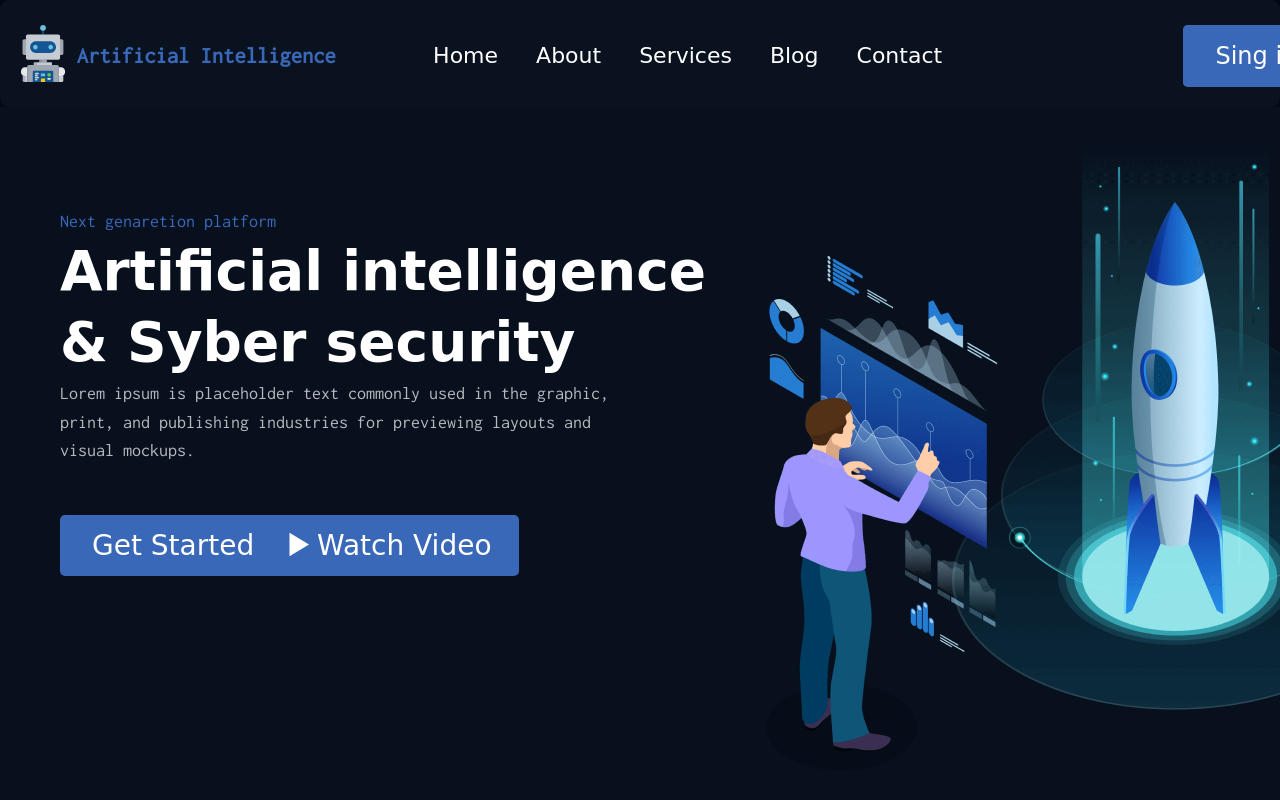
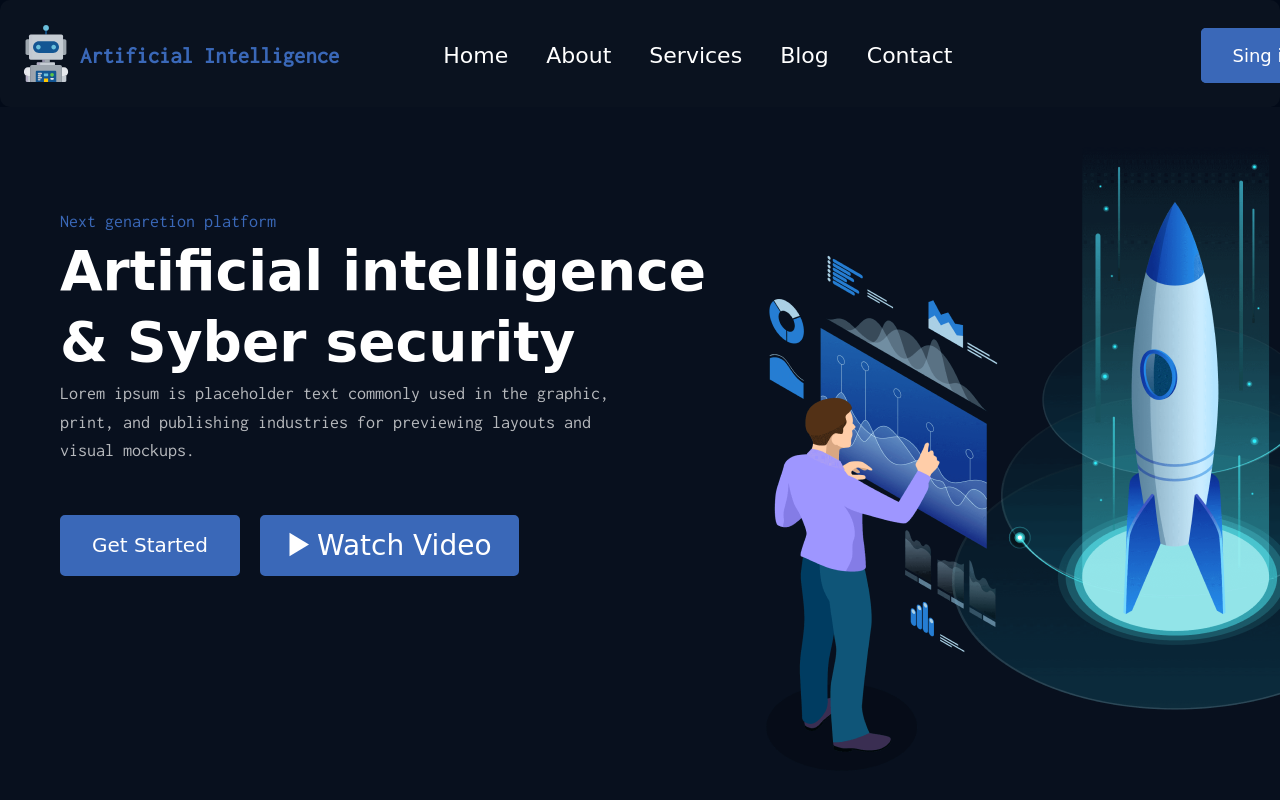
Before and after one commit to rofiqusmonov613/Artificial-Intelligence, a plain HTML site: page index.html in a window 1280 px wide. Shown: the top 800 px of the page. Drawn offline with Linux system fonts and the light colour scheme; a web font is replaced by a local one.

Commit message:
Artifical Intellecenge

```diff
--- a/style.css
+++ b/style.css
@@ -113,7 +113,7 @@ ul {
     border-radius: 5px;
     padding: 15px 30px;
     font-family: 'Merienda One', cursive;
-    font-size: 24px;
+    font-size: 18px;
     line-height: 22px;
     color: #FFFFFF;
     border: 2px solid #3A68B8;
@@ -161,7 +161,7 @@ ul {
     border-radius: 5px;
     color: #FFFFFF;
     font-family: 'Merienda One', cursive;
-    font-size: 28px;
+    font-size: 20px;
     line-height: 27px;
     margin-top: 50px;
     position: absolute;
```
